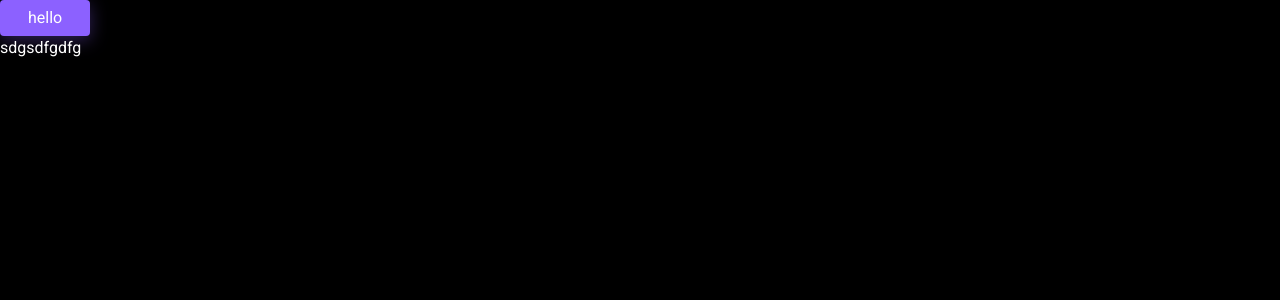
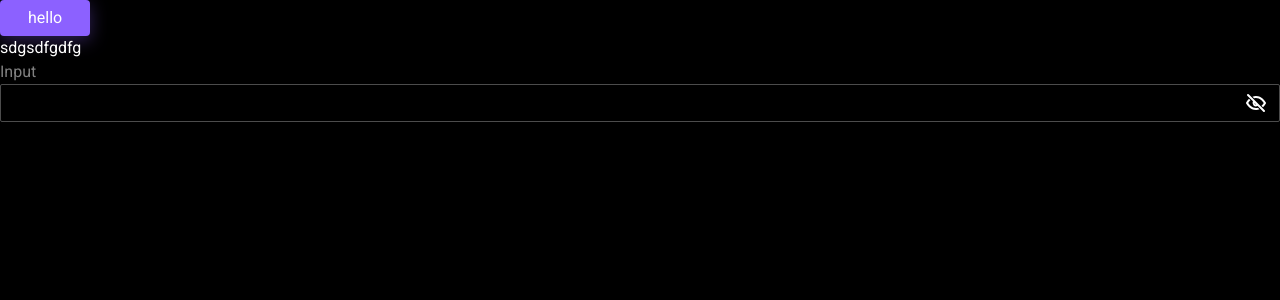
Before and after one commit to PasterZOOM/saturday, a React (Vite) app: page / in a window 1280 px wide. Shown: the top 300 px of the page. Built offline with nearby package versions, Linux system fonts and the light colour scheme.

Commit message:
feat: add default password input, error

```diff
--- a/src/App.tsx
+++ b/src/App.tsx
@@ -1,11 +1,13 @@
-import { Button } from './components/ui/button'
-import { Typography } from './components/ui/typography'
+import { Button } from '@/components/ui/button'
+import { Input } from '@/components/ui/input'
+import { Typography } from '@/components/ui/typography'
 
 export const App = () => {
   return (
     <div>
       <Button>hello</Button>
       <Typography>sdgsdfgdfg</Typography>
+      <Input label={'Input'} type={'password'} />
     </div>
   )
 }
--- /dev/null
+++ b/src/components/svg/eyeOffOutline.tsx
@@ -0,0 +1,19 @@
+import { SVGProps, Ref, forwardRef, memo } from 'react'
+
+const EyeOffOutline = (props: SVGProps<SVGSVGElement>, ref: Ref<SVGSVGElement>) => (
+  <svg xmlns="http://www.w3.org/2000/svg" width={24} height={24} fill="none" ref={ref} {...props}>
+    <g fill="currentColor" clipPath="url(#a)">
+      <path d="M4.71 3.29a1 1 0 1 0-1.42 1.42l5.63 5.63a3.5 3.5 0 0 0 4.74 4.74l5.63 5.63a1 1 0 1 0 1.42-1.42l-16-16ZM12 13.5a1.5 1.5 0 0 1-1.5-1.5v-.07l1.56 1.56-.06.01Z" />
+      <path d="M12.22 17c-4.3.1-7.12-3.59-8-5 .63-1 1.38-1.91 2.24-2.72L5 7.87a15.89 15.89 0 0 0-2.87 3.63 1 1 0 0 0 0 1c.63 1.09 4 6.5 9.89 6.5h.25c1.1-.03 2.2-.26 3.23-.67l-1.58-1.58c-.56.15-1.13.23-1.7.25ZM21.87 11.5c-.64-1.11-4.17-6.68-10.14-6.5-1.1.03-2.2.26-3.23.67l1.58 1.58a7.74 7.74 0 0 1 1.7-.25c4.29-.11 7.11 3.59 8 5a13.7 13.7 0 0 1-2.29 2.72L19 16.13a15.9 15.9 0 0 0 2.91-3.63 1 1 0 0 0-.04-1Z" />
+    </g>
+    <defs>
+      <clipPath id="a">
+        <path fill="#fff" d="M0 0h24v24H0z" />
+      </clipPath>
+    </defs>
+  </svg>
+)
+const ForwardRef = forwardRef(EyeOffOutline)
+const Memo = memo(ForwardRef)
+
+export { Memo as EyeOffOutline }
--- /dev/null
+++ b/src/components/svg/eyeOutline.tsx
@@ -0,0 +1,19 @@
+import { forwardRef, memo, Ref, SVGProps } from 'react'
+
+const EyeOutline = (props: SVGProps<SVGSVGElement>, ref: Ref<SVGSVGElement>) => (
+  <svg xmlns="http://www.w3.org/2000/svg" width={24} height={24} fill="none" ref={ref} {...props}>
+    <g fill="currentColor" clipPath="url(#a)">
+      <path d="M21.87 11.5c-.64-1.11-4.16-6.68-10.14-6.5-5.53.14-8.73 5-9.6 6.5a1 1 0 0 0 0 1c.63 1.09 4 6.5 9.89 6.5h.25c5.53-.14 8.74-5 9.6-6.5a1 1 0 0 0 0-1ZM12.22 17c-4.31.1-7.12-3.59-8-5 1-1.61 3.61-4.9 7.61-5 4.29-.11 7.11 3.59 8 5-1.03 1.61-3.61 4.9-7.61 5Z" />
+      <path d="M12 8.5a3.5 3.5 0 1 0 0 7 3.5 3.5 0 0 0 0-7Zm0 5a1.5 1.5 0 1 1 0-3 1.5 1.5 0 0 1 0 3Z" />
+    </g>
+    <defs>
+      <clipPath id="a">
+        <path fill="#fff" d="M0 0h24v24H0z" />
+      </clipPath>
+    </defs>
+  </svg>
+)
+const ForwardRef = forwardRef(EyeOutline)
+const Memo = memo(ForwardRef)
+
+export { Memo as EyeOutline }
--- a/src/components/ui/input/input.module.scss
+++ b/src/components/ui/input/input.module.scss
@@ -1,10 +1,18 @@
+@import '../typography/typography.module';
+
 .label {
+  @include typography(var(--font-size-m), var(--line-height-m));
+
+  display: block;
   color: var(--color-dark-100);
 }
 
 .input {
+  @include typography(var(--font-size-m), var(--line-height-m));
+
   cursor: text;
 
+  width: 100%;
   padding: 0.375rem 0.75rem;
 
   color: var(--color-light-100);
@@ -23,33 +31,43 @@
     color: var(--color-dark-300);
   }
 
-  &:focus {
-    border-color: var(--color-info-700);
-    outline: 1px solid var(--color-info-700);
+  &:disabled {
+    pointer-events: none;
+    color: var(--color-dark-300);
+    border-color: var(--color-dark-300);
   }
 
-  &:has(input:disabled) {
-    pointer-events: none;
-  }
-
-  &:hover:not(:focus-within) {
+  &:hover:not(:focus, :disabled) {
     background-color: var(--color-dark-700);
-  }
-
-  &:focus-within:not(:focus) {
-    border-color: var(--color-light-100);
-  }
-
-  & input {
-    width: 100%;
-    padding: 0;
-
-    background: none;
-    border: none;
-    outline: none;
   }
 }
 
 .notEmpty {
   border-color: var(--color-light-100);
 }
+
+.errorMessage {
+  @include typography(var(--font-size-xs), var(--line-height-m));
+
+  position: absolute;
+}
+
+.wrapper {
+  position: relative;
+
+  .rightIcon {
+    position: absolute;
+    top: 0;
+    right: 0.75rem;
+
+    display: flex;
+    align-items: center;
+
+    height: 100%;
+  }
+
+  .error {
+    color: var(--color-danger-300);
+    border-color: var(--color-danger-300);
+  }
+}
--- a/src/components/ui/input/input.tsx
+++ b/src/components/ui/input/input.tsx
@@ -1,44 +1,57 @@
-import { ComponentPropsWithoutRef, FC, useRef } from 'react'
+import { ComponentPropsWithoutRef, HTMLInputTypeAttribute, useRef } from 'react'
 
 import { v1 } from 'uuid'
 
-import { Typography } from '../typography'
-
 import s from './input.module.scss'
 
-export type PropsType = {
+import { PasswordIcon } from '@/components/ui/input/passwordIcon.tsx'
+import { useSwitcher } from '@/hooks/useSwitcher.ts'
+
+export type PropsType<T extends HTMLInputTypeAttribute> = {
   label?: string
+  error?: string
+  type?: T
 } & ComponentPropsWithoutRef<'input'>
 
-export const Input: FC<PropsType> = ({
-  label,
-  name,
-  type = 'text',
-  className = '',
-  value,
-  id,
-  ...rest
-}) => {
-  const ref = useRef<HTMLInputElement | null>(null)
+export const Input = <T extends HTMLInputTypeAttribute>(props: PropsType<T>) => {
+  const { label, name, type = 'text', className = '', value, id, error, disabled, ...rest } = props
   const _id = v1()
 
+  const ref = useRef<null | HTMLInputElement>(null)
+
+  const { switcher, toggle } = useSwitcher()
+
+  const onPasswordIconClick = () => {
+    ref.current?.focus()
+    toggle()
+  }
+
   return (
-    <div className={s.main}>
+    <>
       {label && (
-        <Typography variant={'body1'} as={'label'} htmlFor={id ?? _id} className={s.label}>
+        <label htmlFor={id ?? _id} className={s.label}>
           {label}
-        </Typography>
+        </label>
       )}
-      <Typography
-        variant={'body1'}
-        className={`${s.input} ${s[type]} ${value && s.notEmpty} ${className}`}
-        tabIndex={0}
-        onKeyDown={e => e.key === 'Enter' && ref?.current?.focus()}
-        onClick={() => ref?.current?.focus()}
-        onMouseDown={e => e.preventDefault()}
-      >
-        <input ref={ref} id={id ?? _id} value={value} type={type} {...rest} tabIndex={-1} />
-      </Typography>
-    </div>
+      <div className={s.wrapper}>
+        <input
+          ref={ref}
+          className={`${error ? s.error : ''} ${s.input} ${s[type]} ${
+            value && s.notEmpty
+          } ${className}`}
+          id={id ?? _id}
+          value={value}
+          type={type}
+          disabled={disabled}
+          {...rest}
+        />
+        <div className={s.rightIcon}>
+          {type === 'password' && (
+            <PasswordIcon isOpenPassword={switcher} onClick={onPasswordIconClick} />
+          )}
+        </div>
+        {error && !disabled && <div className={`${s.error} ${s.errorMessage}`}>{error}</div>}
+      </div>
+    </>
   )
 }
--- /dev/null
+++ b/src/components/ui/input/passwordIcon.tsx
@@ -0,0 +1,12 @@
+import { FC } from 'react'
+
+import { EyeOffOutline } from '@/components/svg/eyeOffOutline.tsx'
+import { EyeOutline } from '@/components/svg/eyeOutline.tsx'
+
+type PropsType = {
+  onClick: () => void
+  isOpenPassword: boolean
+}
+export const PasswordIcon: FC<PropsType> = ({ onClick, isOpenPassword }) => {
+  return isOpenPassword ? <EyeOutline onClick={onClick} /> : <EyeOffOutline onClick={onClick} />
+}
--- a/src/components/ui/typography/typography.module.scss
+++ b/src/components/ui/typography/typography.module.scss
@@ -1,11 +1,10 @@
 @mixin typography($fs, $lh, $fw: var(--font-weight-regular)) {
-  all: inherit;
-
   cursor: default;
 
   font-size: $fs;
   font-weight: $fw;
   line-height: $lh;
+  color: var(--color-light-100);
 }
 
 @mixin link {
@@ -62,3 +61,19 @@
   @include typography(var(--font-size-xs), var(--line-height-s));
   @include link;
 }
+
+.primary {
+  color: var(--color-accent-500);
+}
+
+.secondary {
+  color: var(--color-dark-900);
+}
+
+.error {
+  color: var(--color-danger-300);
+}
+
+.inherit {
+  color: inherit;
+}
--- a/src/components/ui/typography/typography.tsx
+++ b/src/components/ui/typography/typography.tsx
@@ -15,10 +15,12 @@ type TypographyVariant =
   | 'overline'
   | 'link1'
   | 'link2'
+type TopographyColor = 'primary' | 'error' | 'inherit'
 
 export type PropsType<T extends TypographyVariant, U extends ElementType> = {
   variant?: T
   as?: U
+  color?: TopographyColor
 } & (U extends ElementType
   ? ComponentPropsWithoutRef<U>
   : T extends 'h1'
@@ -27,12 +29,12 @@ export type PropsType<T extends TypographyVariant, U extends ElementType> = {
   ? ComponentPropsWithoutRef<'h2'>
   : T extends 'h3'
   ? ComponentPropsWithoutRef<'h3'>
-  : ComponentPropsWithoutRef<'p'>)
+  : ComponentPropsWithoutRef<'span'>)
 
 export const Typography = <T extends TypographyVariant, U extends ElementType = 'p'>(
   props: PropsType<T, U>
 ) => {
-  const { variant = 'body1', className = '', as, ...rest } = props
+  const { variant = 'body1', className = '', color = 'inherit', as, ...rest } = props
 
   const Component = as
     ? as
@@ -45,9 +47,9 @@ export const Typography = <T extends TypographyVariant, U extends ElementType =
           case 'h3':
             return 'h3'
           default:
-            return 'p'
+            return 'span'
         }
       })()
 
-  return <Component className={`${s[variant]} ${className}`} {...rest} />
+  return <Component className={`${s[variant]} ${className} ${s[color]}`} {...rest} />
 }
--- /dev/null
+++ b/src/hooks/useSwitcher.ts
@@ -0,0 +1,10 @@
+import { useState } from 'react'
+
+export const useSwitcher = (defaultValue = false) => {
+  const [switcher, setSwitcher] = useState(defaultValue)
+  const on = () => setSwitcher(true)
+  const off = () => setSwitcher(false)
+  const toggle = () => setSwitcher(prevState => !prevState)
+
+  return { switcher, on, off, toggle }
+}
--- a/tsconfig.json
+++ b/tsconfig.json
@@ -13,7 +13,9 @@
     "isolatedModules": true,
     "noEmit": true,
     "jsx": "react-jsx",
-
+    "paths": {
+      "@/*": ["./src/*"]
+    },
     /* Linting */
     "strict": true,
     "noUnusedLocals": true,
--- a/vite.config.ts
+++ b/vite.config.ts
@@ -1,7 +1,12 @@
+import * as path from 'path'
+
 import react from '@vitejs/plugin-react'
 import { defineConfig } from 'vite'
 
 // https://vitejs.dev/config/
 export default defineConfig({
   plugins: [react()],
+  resolve: {
+    alias: [{ find: '@', replacement: path.resolve(__dirname, './src') }],
+  },
 })
```
Also changed, not shown: 2 other files (tests, documents, lock files or other folders).
